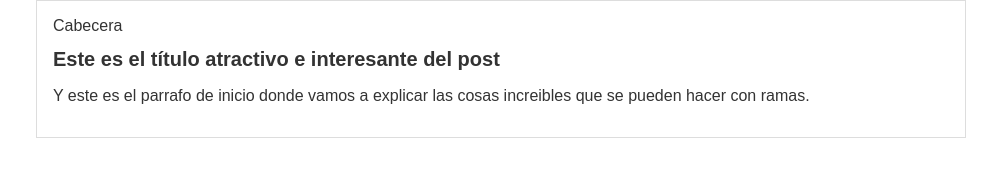
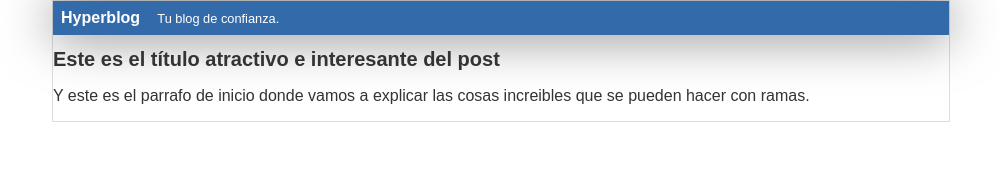
Before and after one commit to ElZuri/HyperBlog, a plain HTML site: page blogpost.html in a window 1280 px wide. Shown: the whole page, without its empty margins (139-1140 px from the left). Drawn offline with Linux system fonts and the light colour scheme.

Commit message:
Finalizada la cabecera con diseno azul.

```diff
--- a/blogpost.html
+++ b/blogpost.html
@@ -6,7 +6,10 @@
     <body>
         <div id="container">
             <div id="cabecera">
-                Cabecera
+                Hyperblog
+                <span id="tagline">
+                    Tu blog de confianza.
+                </span>
             </div>
             <div id="post">
         <h1>Este es el título atractivo e interesante del post</h1>
--- a/css/estilos.css
+++ b/css/estilos.css
@@ -7,10 +7,25 @@ body
     margin: 0;
     padding: 0;
 }
+#cabecera
+{
+    background: rgb(51, 107, 170);
+    box-shadow: 0px 2px 50px 0px rgba(0, 0, 0, 0.5);
+    color: white;
+    font-weight: bold;
+    margin: 0;
+    padding: 0.5em;
+}
+#cabecera #tagline
+{
+    padding: 0 0 0 1em;
+    font-weight: normal;
+    font-size: 0.8em;
+}
 #container
 {
     width: 70%;
-    padding: 1em;
+    padding: 0;
     text-align: left;
     border: 1px solid #DDD;
     margin: 0 auto;
```
